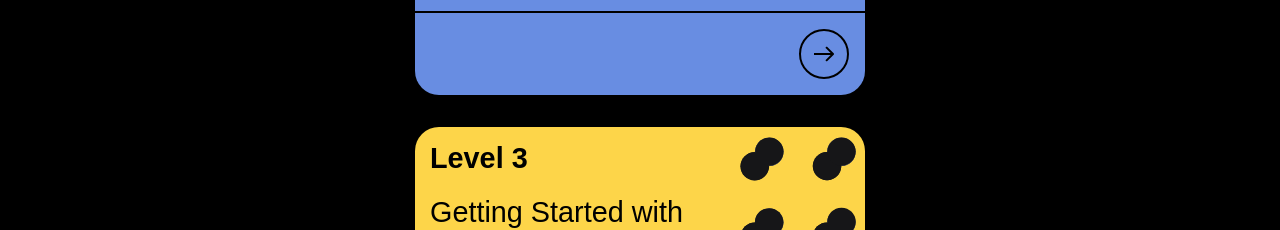
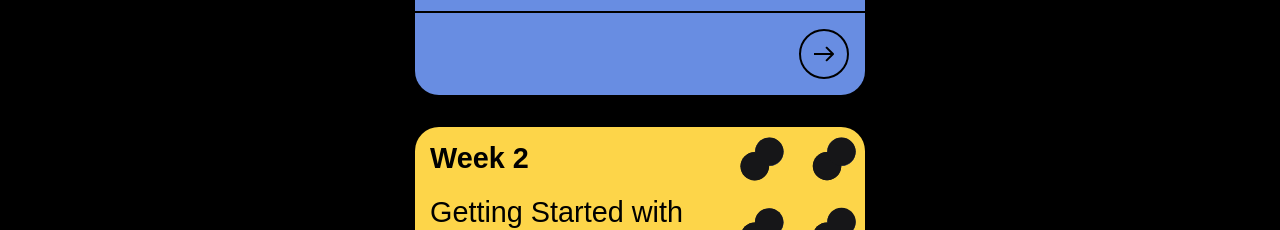
Before and after one commit to gtech-mulearn/foundation, a Next.js app: page / in a window 1280 px wide. Shown: the part 1280-1510 px from the top of the page. Built offline with nearby package versions, Linux system fonts and the light colour scheme; no server answers.

Commit message:
fix(week):week 2 name typo

```diff
--- a/modules/LevelInfo/Data.ts
+++ b/modules/LevelInfo/Data.ts
@@ -41,7 +41,7 @@ const data: DataItem[] = [
   {
     id: 3,
     image: lvlImg3,
-    heading: "Level 3",
+    heading: "Week 2",
     description: "Getting Started with Git and GitHub",
     bgcolor: "#FDD549",
     url: "https://mulearnfoundation.notion.site/Assignment-3-Git-Github-Karma-400-2352f680f3ac4840a8cedf7e21209478",
```
